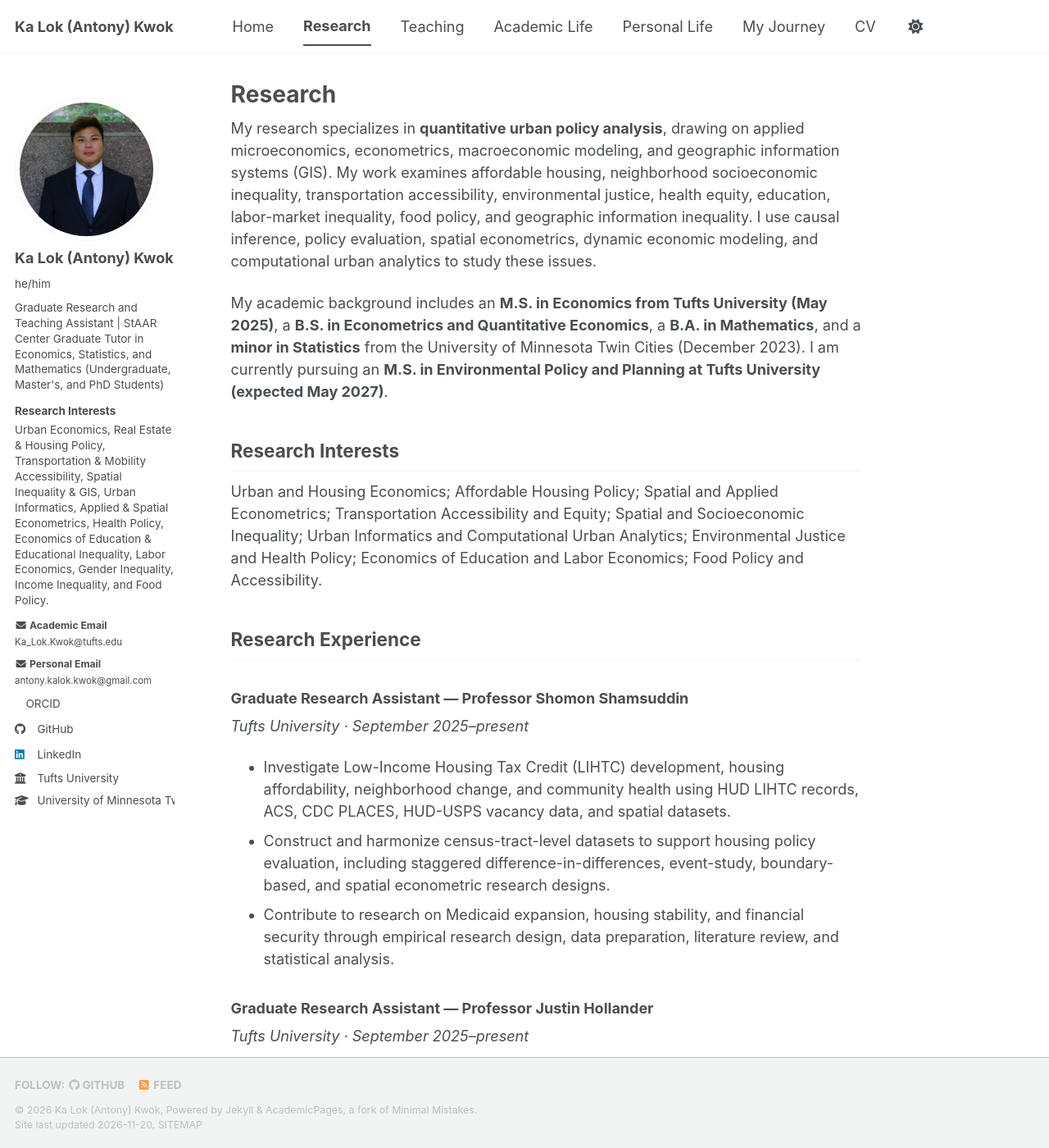
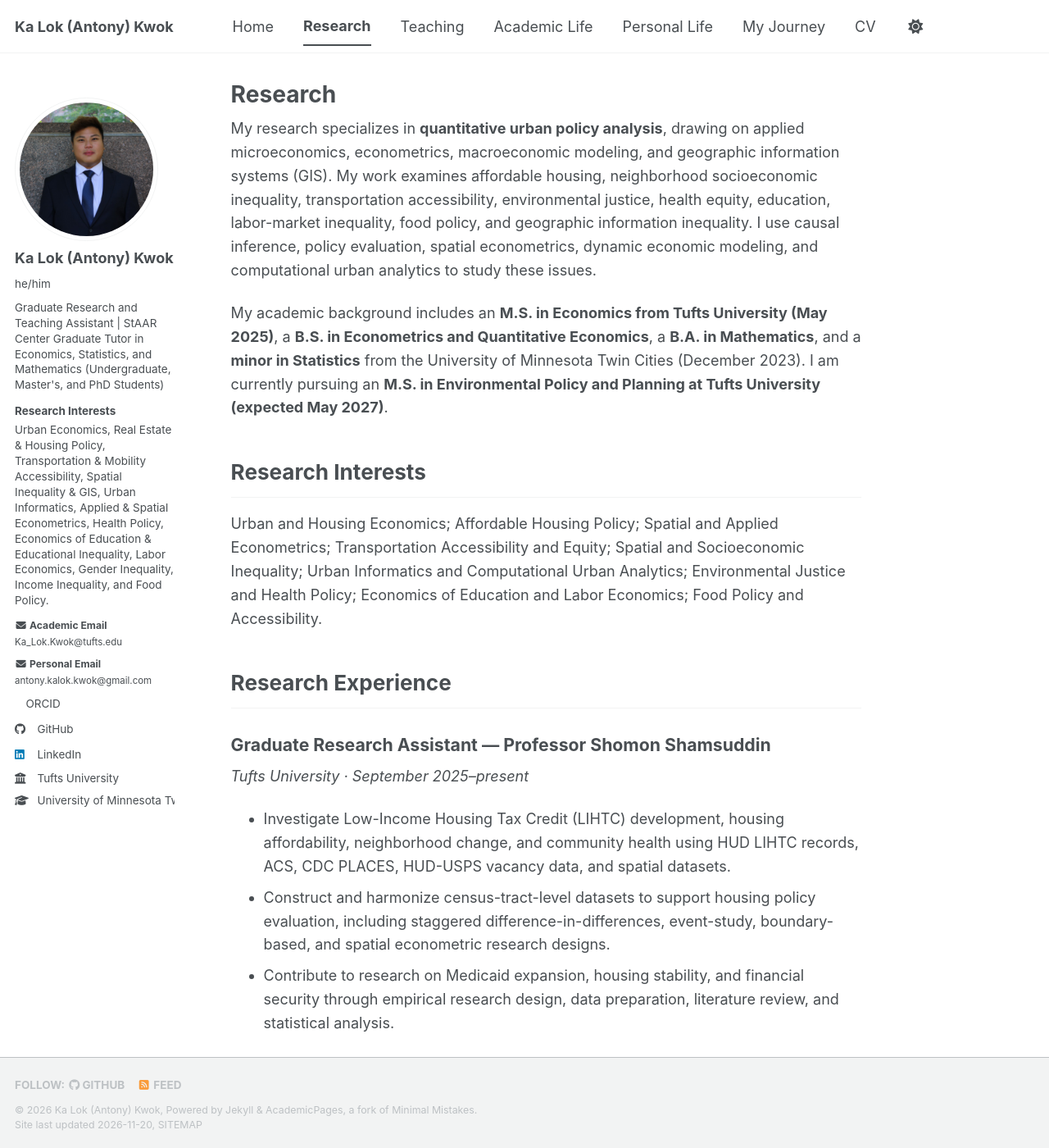
Before and after one commit to AntonyKaLokKwok/AntonyKaLokKwok.github.io, a Jekyll site: the page built from _pages/research.md, in a window 1280 px wide and 1400 px high. Shown: the whole window at 82% size. Built offline with Jekyll 4.4.1, drawn with Linux system fonts in a browser that asks for light colours; a style sheet for code colours, icons or effects is not loaded.

Commit message:
Update research.md

```diff
--- a/_pages/research.md
+++ b/_pages/research.md
@@ -4,6 +4,51 @@ title: "Research"
 permalink: /research/
 author_profile: true
 ---
+
+<style>
+/* Research page typography */
+.page__content h2 {
+  font-size: 1.45em !important;
+  font-weight: 700 !important;
+  line-height: 1.3 !important;
+  margin-top: 1.8em !important;
+  margin-bottom: 0.7em !important;
+}
+
+.page__content h3 {
+  font-size: 1.18em !important;
+  font-weight: 700 !important;
+  line-height: 1.4 !important;
+  margin-top: 1.4em !important;
+  margin-bottom: 0.45em !important;
+}
+
+.page__content h3 a {
+  font-size: inherit !important;
+  font-weight: inherit !important;
+  color: inherit;
+  text-decoration: none;
+}
+
+.page__content h3 a:hover {
+  text-decoration: underline;
+}
+
+.page__content p,
+.page__content li {
+  font-size: 1em;
+  line-height: 1.6;
+}
+
+.page__content ul {
+  margin-top: 0.4em;
+  margin-bottom: 1.2em;
+}
+
+.page__content h3 + p {
+  margin-top: 0.3em;
+}
+</style>
 
 My research specializes in **quantitative urban policy analysis**, drawing on applied microeconomics, econometrics, macroeconomic modeling, and geographic information systems (GIS). My work examines affordable housing, neighborhood socioeconomic inequality, transportation accessibility, environmental justice, health equity, education, labor-market inequality, food policy, and geographic information inequality. I use causal inference, policy evaluation, spatial econometrics, dynamic economic modeling, and computational urban analytics to study these issues.
 
@@ -54,23 +99,29 @@ Extending previous research on urban heat, neighborhood inequality, and bikeshar
 
 ## Conference Presentations
 
-### Urban Affairs Association (UAA) Annual Conference <span style="float: right; font-size: 0.8em; font-weight: normal;"><em>April 2027 · Accepted for Presentation</em></span>
+### Urban Affairs Association (UAA) Annual Conference
 
-Hollander, J., & Kwok, A. “What does Wikipedia say about Cities? Epistemology and Spatial Distribution in the World’s Largest Encyclopedia.”
+*April 2027 · Accepted for Presentation*
+
+**Hollander, J., & Kwok, A. “What does Wikipedia say about Cities? Epistemology and Spatial Distribution in the World’s Largest Encyclopedia.”**
 
 Coauthor; Professor Justin Hollander designated as primary presenter.
 
-### American Association of Geographers (AAG) Annual Meeting <span style="float: right; font-size: 0.8em; font-weight: normal;"><em>February 2027 · Accepted for Presentation</em></span>
+### American Association of Geographers (AAG) Annual Meeting
 
-“Spatial Inequalities in Bluebikes Accessibility: Affordable Housing, Transportation Disadvantage, and Urban Heat in Boston.”
+*February 2027 · Accepted for Presentation*
 
-### American Association of Geographers (AAG) Annual Meeting <span style="float: right; font-size: 0.8em; font-weight: normal;"><em>March 20, 2026 · San Francisco, CA · Presented</em></span>
+**“Spatial Inequalities in Bluebikes Accessibility: Affordable Housing, Transportation Disadvantage, and Urban Heat in Boston.”**
 
-[“Mapping Urban Heat Inequality in Boston: Integrating Affordable Housing, Income, and Bluebikes Access.”](https://antonykalokkwok.github.io/files/AAG%202026%20slides.pdf)
+### American Association of Geographers (AAG) Annual Meeting
+
+*March 20, 2026 · San Francisco, CA · Presented*
+
+**[“Mapping Urban Heat Inequality in Boston: Integrating Affordable Housing, Income, and Bluebikes Access.”](https://antonykalokkwok.github.io/files/AAG%202026%20slides.pdf)**
 
 ## Research Papers and Applied Projects
 
-#### [Housing and Transit Vulnerability in Grand Annecy ↗](https://storymaps.arcgis.com/stories/071b6237ee6f42d6910057581f362c9d){:target="_blank" rel="noopener noreferrer"}
+### [Housing and Transit Vulnerability in Grand Annecy ↗](https://storymaps.arcgis.com/stories/071b6237ee6f42d6910057581f362c9d)
 
 *Summer 2026 · GIS 201: Introduction to GIS · ArcGIS StoryMap · Grand Annecy, France · Tufts University · Instructor: Professor Sumeeta Srinivasan*
 
@@ -80,7 +131,7 @@ Coauthor; Professor Justin Hollander designated as primary presenter.
 - Applied Global and Local Moran’s I to assess spatial clustering and identify vulnerability hotspots.
 - Identified significant positive spatial autocorrelation in the composite vulnerability index (Global Moran’s I = 0.627, z = 9.33, p < 0.001).
 
-#### Spatial Analysis of LIHTC Development, Housing Affordability, and Tract-Level Health in Massachusetts
+### Spatial Analysis of LIHTC Development, Housing Affordability, and Tract-Level Health in Massachusetts
 
 *Spring 2026 · GIS 203: Spatial Statistics · Research Paper · Tufts University · Instructor: Professor Sumeeta Srinivasan*
 
@@ -92,7 +143,7 @@ Coauthor; Professor Justin Hollander designated as primary presenter.
 - Conducted an exploratory two-way fixed-effects Difference-in-Differences analysis of LIHTC development timing and rent burden, finding no statistically significant post-development change (β = 0.0122, p = 0.413).
 - Results are interpreted as tract-level spatial relationships rather than individual-level causal health effects.
 
-#### [Spatial Analysis of LIHTC, Housing Affordability, and Health ↗](https://storymaps.arcgis.com/stories/9cdf1d44cebd4872a843927d8724f69a){:target="_blank" rel="noopener noreferrer"}
+### [Spatial Analysis of LIHTC, Housing Affordability, and Health ↗](https://storymaps.arcgis.com/stories/9cdf1d44cebd4872a843927d8724f69a)
 
 *Spring 2026 · GIS 203: Spatial Statistics · ArcGIS StoryMap · Interactive GIS Visualization · Tufts University · Instructor: Professor Sumeeta Srinivasan*
 
@@ -102,7 +153,7 @@ Coauthor; Professor Justin Hollander designated as primary presenter.
 - Applied thematic mapping, Local Moran’s I (LISA), and geographically weighted regression visualizations to identify localized clusters, spatial outliers, and geographic variation in LIHTC-health associations.
 - Visualized stronger positive local associations between LIHTC intensity and high blood pressure in parts of Central and Western Massachusetts and weaker or negative associations in Greater Boston.
 
-#### Bluebikes Access, Affordable Housing, and Heat Inequality in Boston
+### Bluebikes Access, Affordable Housing, and Heat Inequality in Boston
 
 *Spring 2026 · UEP 173: Transportation Planning · Research Paper · Tufts University · Instructor: Professor Shan Jiang*
 
@@ -113,7 +164,7 @@ Coauthor; Professor Justin Hollander designated as primary presenter.
 - Found a stronger positive relationship between temperature and ridership in LIHTC tracts with station access (β ≈ 9.92, p < 0.001).
 - Interpreted the findings as exploratory spatial and transportation relationships rather than causal effects.
 
-#### [Advancing Environmental Justice in Boston's Chinatown: Evaluation and Strategies for Just Energy Transition and Resilient Open Space](https://tufts.app.box.com/s/l56wxxner99ro1oczyvat9dz5fxuaegc)
+### [Advancing Environmental Justice in Boston's Chinatown: Evaluation and Strategies for Just Energy Transition and Resilient Open Space](https://tufts.app.box.com/s/l56wxxner99ro1oczyvat9dz5fxuaegc)
 
 *Spring 2026 · UEP 255: Field Projects · Collaborative Research Project · Tufts University · Instructor: Professor Penn Loh · Community Partner: Chinatown Community Land Trust (CCLT)*
 
@@ -122,7 +173,7 @@ Coauthor; Professor Justin Hollander designated as primary presenter.
 - Conducted resident interviews in Cantonese.
 - Contributed to stakeholder engagement, qualitative data collection, policy analysis, and community-centered planning recommendations.
 
-#### Mapping Urban Heat Inequality in Boston: Integrating Affordable Housing, Income, and Bluebikes Access
+### Mapping Urban Heat Inequality in Boston: Integrating Affordable Housing, Income, and Bluebikes Access
 
 *Fall 2025 · UEP 237: Urban Analytics · Research Paper · Tufts University · Instructor: Professor Shan Jiang · Presented at AAG 2026*
 
@@ -133,7 +184,7 @@ Coauthor; Professor Justin Hollander designated as primary presenter.
 - Identified a weaker temperature-ridership association in neighborhoods with higher minority population shares (interaction β ≈ -5.04, p < 0.05).
 - Examined heat-related vulnerability across neighborhoods including Roxbury, Dorchester, Chinatown, and East Boston.
 
-#### [Does Gender and Marital Status Affect Workplace Inequality?](https://antonykalokkwok.github.io/files/Does%20Gender%20and%20Marital%20Status%20Affect%20Workplace%20Inequality.pdf)
+### [Does Gender and Marital Status Affect Workplace Inequality?](https://antonykalokkwok.github.io/files/Does%20Gender%20and%20Marital%20Status%20Affect%20Workplace%20Inequality.pdf)
 
 *Spring 2025 · EC 202: Econometrics · Tufts University · Instructor: Professor Matthew Gudgeon*
 
@@ -144,7 +195,7 @@ Coauthor; Professor Justin Hollander designated as primary presenter.
 - Identified an additional negative female-marital-status interaction (β = -2,458 RMB, p < 0.01).
 - Found stronger negative gender-marital-status associations in urban than rural areas (β = -3,929 versus -2,299 RMB, both p < 0.01).
 
-#### [School Financial Reform and Income Inequality](https://antonykalokkwok.github.io/files/School%20Financial%20Reform%20and%20Income%20Inequality.pdf)
+### [School Financial Reform and Income Inequality](https://antonykalokkwok.github.io/files/School%20Financial%20Reform%20and%20Income%20Inequality.pdf)
 
 *Spring 2025 · EC 144: Income Inequality · Tufts University · Instructor: Professor Elizabeth Setren*
 
@@ -156,7 +207,7 @@ Coauthor; Professor Justin Hollander designated as primary presenter.
 - Found approximately 2.6% lower average household income in reform states during the post-2000 period (β = -0.0259, p < 0.01), with a similar estimate after matching (β = -0.0226, p < 0.01).
 - Interpreted the estimates cautiously because reform timing varied across states.
 
-#### [Construction of ℝ Using Cauchy Sequences of Rational Numbers](https://antonykalokkwok.github.io/files/Math_135_Final_Project_Report.pdf)
+### [Construction of ℝ Using Cauchy Sequences of Rational Numbers](https://antonykalokkwok.github.io/files/Math_135_Final_Project_Report.pdf)
 
 *Fall 2024 · MATH 135: Real Analysis I · Tufts University · Instructor: Professor Nima Hoda*
 
@@ -167,7 +218,7 @@ Coauthor; Professor Justin Hollander designated as primary presenter.
 - Established the density of rational numbers in ℝ through rational approximations and convergence arguments.
 - Investigated completeness using a diagonal-sequence construction.
 
-#### Introduction to Markov Chains and Stochastic Decision-Making
+### Introduction to Markov Chains and Stochastic Decision-Making
 
 *Fall 2023 · Math 4997W: Senior Project (Writing Intensive) · University of Minnesota Twin Cities · Supervisor: Professor Sergey Bobkov*
 
@@ -178,7 +229,7 @@ Coauthor; Professor Justin Hollander designated as primary presenter.
 - Derived asymptotic expressions for the coupon collector problem, obtaining expected collection time of approximately \(N \log N\) and variance of approximately \((\pi^2/6)N^2\).
 - Examined additional continuous-time inventory and queueing applications.
 
-#### What is the relationship between inequality and GDP growth?
+### What is the relationship between inequality and GDP growth?
 
 *Fall 2021 · ECON 4331W: Economic Development · University of Minnesota Twin Cities · Instructor: Jacob Strauss*
 
```
